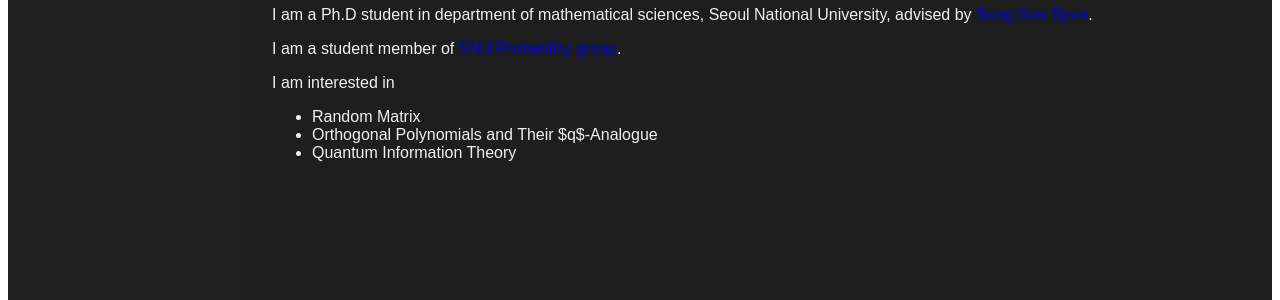
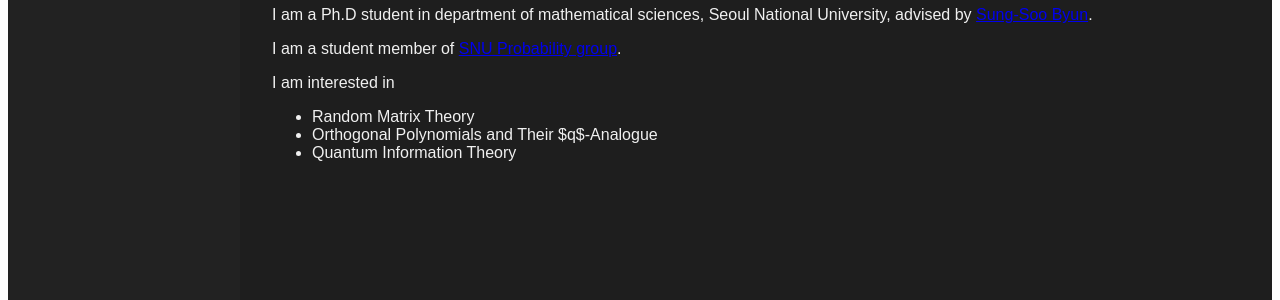
Before and after one commit to y-gJung/y-gJung.github.io, a Jekyll site: the page built from index.md, in a window 1280 px wide. Shown: the part 424-724 px from the top of the page. Built offline with Jekyll 4.4.1, drawn with Linux system fonts in a browser that asks for light colours.

Commit message:
Update index.md

```diff
--- a/index.md
+++ b/index.md
@@ -14,6 +14,6 @@ I am a Ph.D student in department of mathematical sciences, Seoul National Unive
 I am a student member of [SNU Probability group](https://sites.google.com/view/snuprob/home?authuser=0).
 
 I am interested in
-- Random Matrix
+- Random Matrix Theory
 - Orthogonal Polynomials and Their $q$-Analogue
 - Quantum Information Theory
```
